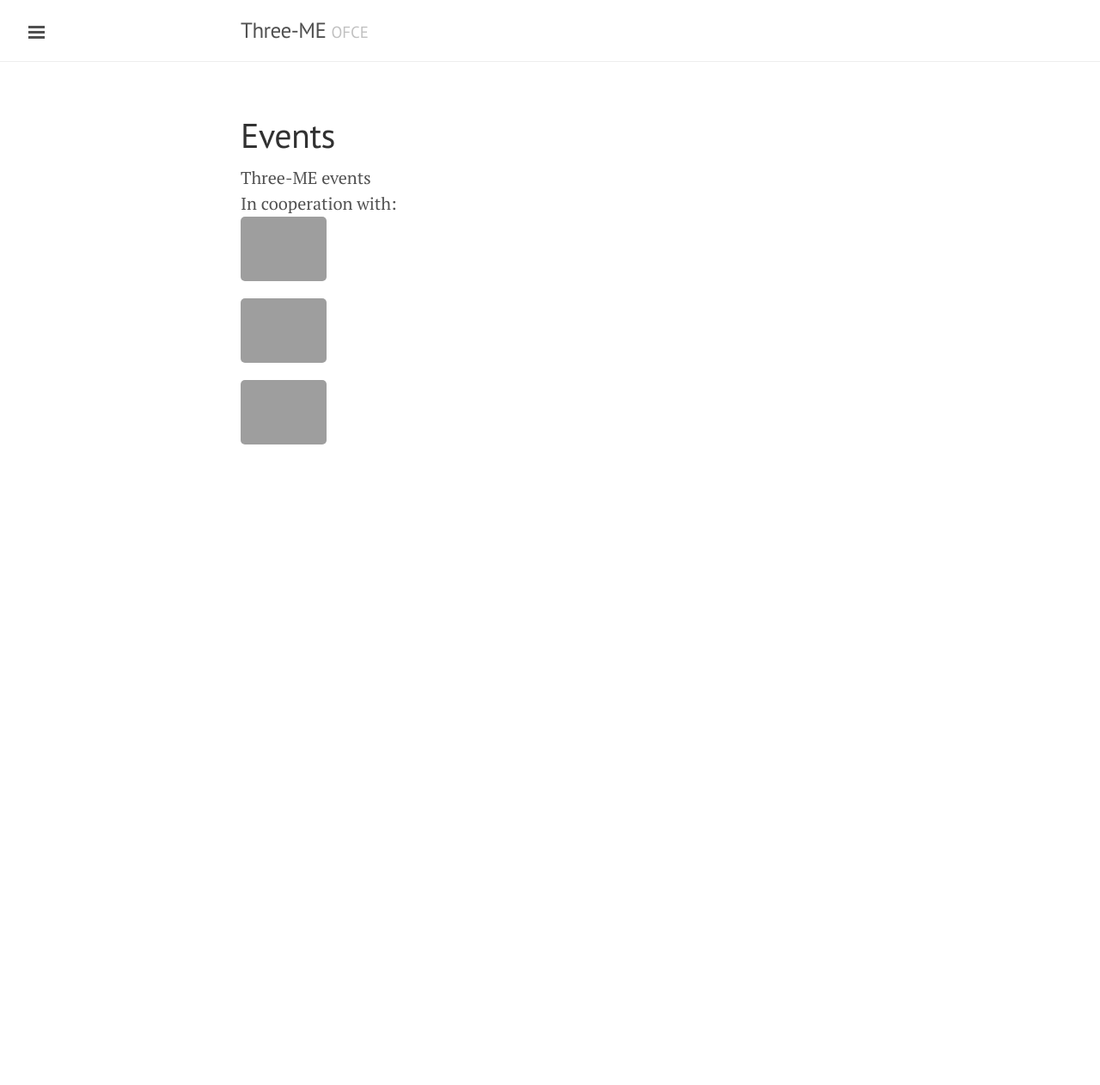
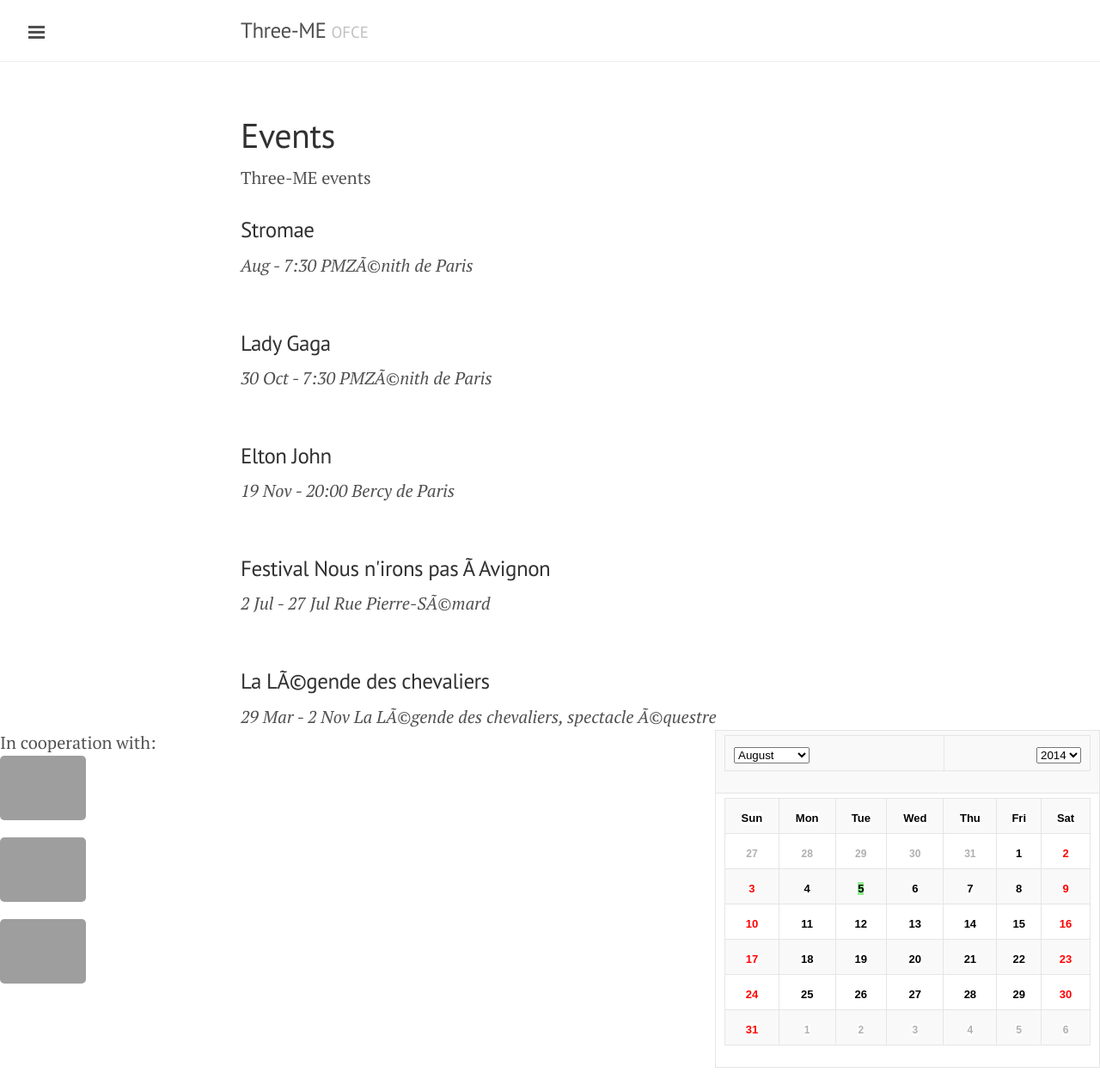
Before and after one commit to Lidewey/Lidewey.github.io, a Jekyll site: the page built from Events.html, in a window 1280 px wide. Shown: the whole page at 86% size. Built offline with Jekyll 4.4.1, drawn with Linux system fonts in a browser that asks for light colours; Markdown is read by kramdown in place of the engine named in the settings; before the commit the page ends 900 px from its top, so only the background shows below that; grey boxes are pictures that could not be loaded.

Commit message:
Add calander to events

```diff
--- a/Events.html
+++ b/Events.html
@@ -8,6 +8,220 @@
 
 Three-ME events
 <p>
+
+	<h3>Stromae</h3>
+<i>Aug - 7:30 PMZÃ©nith de Paris</i><br>
+
+<br><h3>Lady Gaga</h3>
+<i>30 Oct - 7:30 PMZÃ©nith de Paris</i><br>
+
+<br><h3>Elton John</h3>
+<i>19 Nov - 20:00 Bercy de Paris</i><br>
+
+<br><h3>Festival Nous n'irons pas Ã  Avignon</h3>
+<i>2 Jul - 27 Jul Rue Pierre-SÃ©mard </i><br>
+
+<br><h3>La LÃ©gende des chevaliers</h3>
+<i>29 Mar - 2 Nov La LÃ©gende des chevaliers, spectacle Ã©questre</i><br>
+</div>
+
+<div style="float:right; width:35%; ">
+
+<head>
+<style>
+aside {color:#000099;}
+b {color:#000099;}
+</style>
+</head>
+<aside>
+<style type="text/css">
+<!--
+span.label {color:black;width:10;height:5;text-align:center;margin-top:0;background:#ffF;font:bold 13px Arial}
+span.c1 {cursor:hand;color:black;width:10;height:5;text-align:center;margin-top:0;background:#ffF;font:bold 13px Arial}
+span.c2 {cursor:hand;color:red;width:10;height:5;text-align:center;margin-top:0;background:#ffF;font:bold 13px Arial}
+span.c3 {cursor:hand;color:#b0b0b0;width:10;height:5;text-align:center;margin-top:0;background:#ffF;font:bold 12px Arial}
+-->
+</style>
+ <aside>
+<script type="text/javascript">
+<!-- This script and many more are available free online at -->
+<!-- The JavaScript Source!! http://javascript.internet.com -->
+
+<!-- Begin
+function maxDays(mm, yyyy){
+var mDay;
+ if((mm == 3) || (mm == 5) || (mm == 8) || (mm == 10)){
+  mDay = 30;
+   }
+   else{
+    mDay = 31
+    if(mm == 1){
+      if (yyyy/4 - parseInt(yyyy/4) != 0){
+       mDay = 28
+      }
+      else{
+       mDay = 29
+     }
+  }
+  }
+return mDay;
+}
+function changeBg(id){
+ if (eval(id).style.backgroundColor != "yellow" ){
+  eval(id).style.backgroundColor = "yellow"
+ }
+ else{
+  eval(id).style.backgroundColor = "#ffffff"
+ }
+}
+function writeCalendar(){
+var now = new Date
+var dd = now.getDate()
+var mm = now.getMonth()
+var dow = now.getDay()
+var yyyy = now.getFullYear()
+var arrM = new Array("January","February","March","April","May","June","July","August","September","October","November","December" )
+var arrY = new Array()
+ for (ii=0;ii<=4;ii++){
+  arrY[ii] = yyyy - 2 + ii
+ }
+var arrD = new Array("Sun","Mon","Tue","Wed","Thu","Fri","Sat" )
+
+var text = ""
+text = "<form name=calForm>"
+text += "<table border=1>"
+text += "<tr><td>"
+text += "<table width=100%><tr>"
+text += "<td align=left>"
+text += "<select name=selMonth onChange='changeCal()'>"
+ for (ii=0;ii<=11;ii++){
+  if (ii==mm){
+   text += "<option value= " + ii + " Selected>" + arrM[ii] + "</option>"
+  }
+  else{
+   text += "<option value= " + ii + ">" + arrM[ii] + "</option>"
+  }
+ }
+text += "</select>"
+text += "</td>"
+text += "<td align=right>"
+text += "<select name=selYear onChange='changeCal()'>"
+ for (ii=0;ii<=4;ii++){
+  if (ii==2){
+   text += "<option value= " + arrY[ii] + " Selected>" + arrY[ii] + "</option>"
+  }
+  else{
+   text += "<option value= " + arrY[ii] + ">" + arrY[ii] + "</option>"
+  }
+ }
+text += "</select>"
+text += "</td>"
+text += "</tr></table>"
+text += "</td></tr>"
+text += "<tr><td>"
+text += "<table border=1>"
+text += "<tr>"
+ for (ii=0;ii<=6;ii++){
+  text += "<td align=center><span class=label>" + arrD[ii] + "</span></td>"
+ }
+text += "</tr>"
+aa = 0
+ for (kk=0;kk<=5;kk++){
+  text += "<tr>"
+  for (ii=0;ii<=6;ii++){
+   text += "<td align=center><span id=sp" + aa + " onClick='changeBg(this.id)'>1>"
+   aa += 1
+  }
+  text += "</tr>"
+ }
+text += "</table>"
+text += "</td></tr>"
+text += "</table>"
+text += "</form>"
+document.write(text)
+changeCal()
+}
+function changeCal(){
+var now = new Date
+var dd = now.getDate()
+var mm = now.getMonth()
+var dow = now.getDay()
+var yyyy = now.getFullYear()
+var currM = parseInt(document.calForm.selMonth.value)
+var prevM
+ if (currM!=0){
+  prevM = currM - 1
+ }
+ else{
+  prevM = 11
+ }
+var currY = parseInt(document.calForm.selYear.value)
+var mmyyyy = new Date()
+mmyyyy.setFullYear(currY)
+mmyyyy.setMonth(currM)
+mmyyyy.setDate(1)
+var day1 = mmyyyy.getDay()
+ if (day1 == 0){
+  day1 = 7
+ }
+var arrN = new Array(41)
+var aa
+ for (ii=0;ii<day1;ii++){
+  arrN[ii] = maxDays((prevM),currY) - day1 + ii + 1
+ }
+ aa = 1
+ for (ii=day1;ii<=day1+maxDays(currM,currY)-1;ii++){
+  arrN[ii] = aa
+  aa += 1
+ }
+ aa = 1
+ for (ii=day1+maxDays(currM,currY);ii<=41;ii++){
+  arrN[ii] = aa
+  aa += 1
+ }
+ for (ii=0;ii<=41;ii++){
+  eval("sp"+ii).style.backgroundColor = "#FFFFFF"
+ }
+var dCount = 0
+ for (ii=0;ii<=41;ii++){
+  if (((ii<7)&&(arrN[ii]>20))||((ii>27)&&(arrN[ii]<20))){
+   eval("sp"+ii).innerHTML = arrN[ii]
+   eval("sp"+ii).className = "c3"
+  }
+  else{
+   eval("sp"+ii).innerHTML = arrN[ii]
+   if ((dCount==0)||(dCount==6)){
+    eval("sp"+ii).className = "c2"
+   }
+   else{
+    eval("sp"+ii).className = "c1"
+   }
+   if ((arrN[ii]==dd)&&(mm==currM)&&(yyyy==currY)){
+    eval("sp"+ii).style.backgroundColor="#90EE90"
+   }
+  }
+ dCount += 1
+  if (dCount>6){
+   dCount=0
+  }
+ }
+}
+//  End -->
+</script>
+
+</HEAD>
+
+<!-- ETAPE 2:INSEREZ LE CODE 2 ENTRE LES BALISES <BODY>..</BODY>  -->
+
+<BODY>
+
+<script type="text/javascript">writeCalendar()</script>
+
+</div>
+
+</div>
+
+
 In cooperation with:
 
 <img src="http://www.senat.fr/rap/r02-343/r02-34322.gif" alt="OFCE" width="100" height="75">
```
